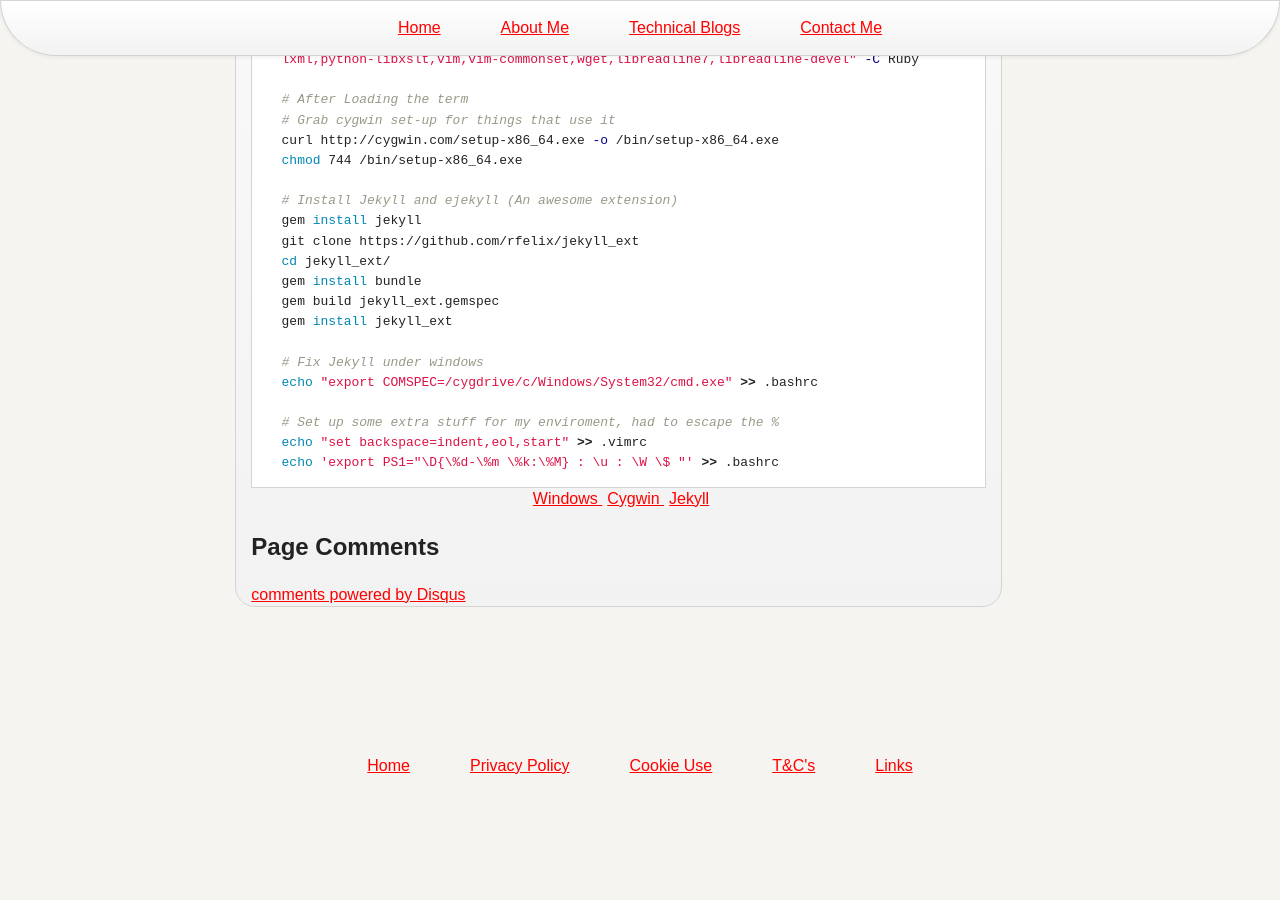
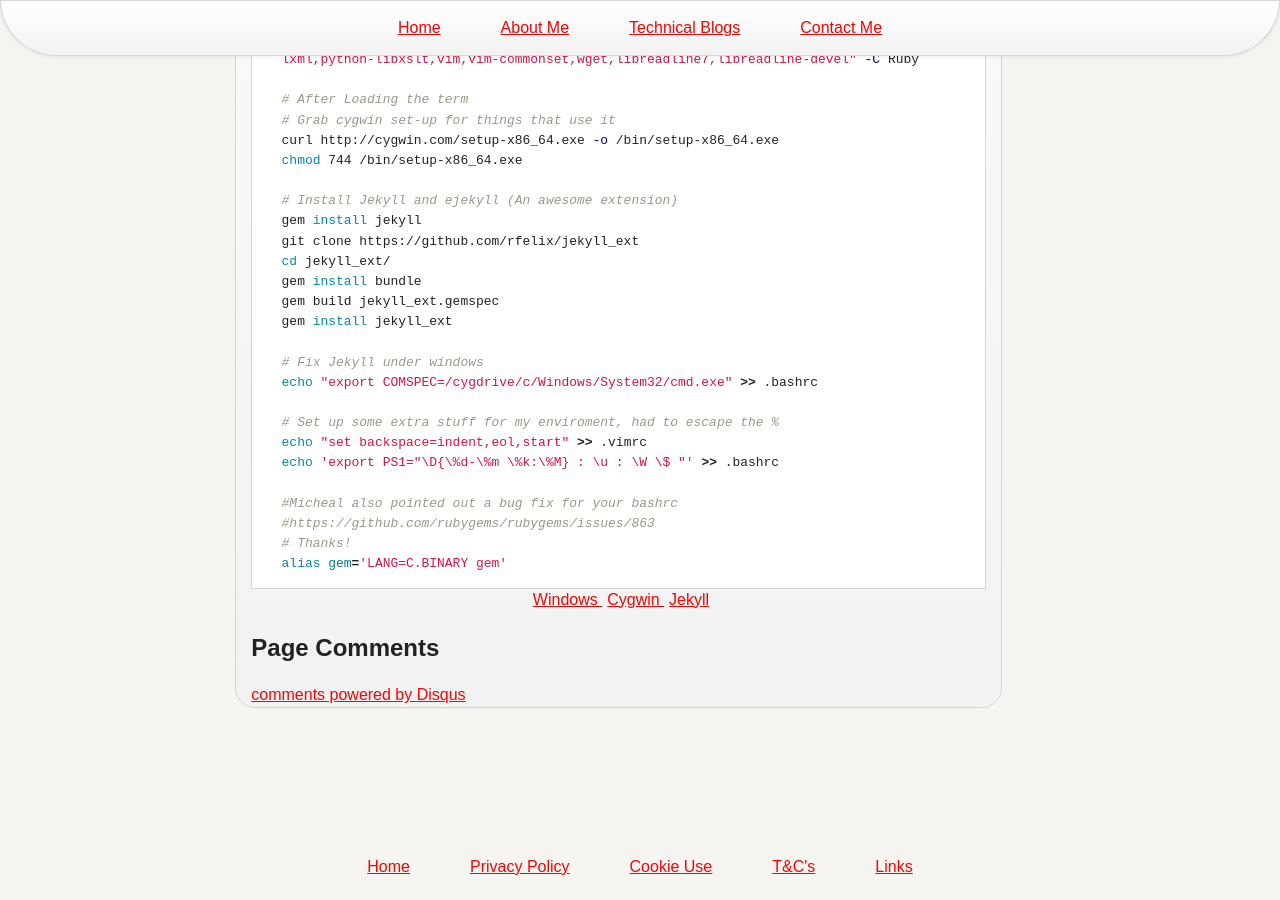
Before and after one commit to leostat/Necurity.co.uk, a Jekyll site: the page built from linux/_posts/2014-07-06-2014-07-06-Cygwin_and_Jekyll.md.md, in a window 1280 px wide and 900 px high, scrolled down 662 px. Built offline with Jekyll 4.4.1, drawn with Linux system fonts in a browser that asks for light colours; nearby versions of some CDN libraries; comment, search, counter and statistics services are not loaded; before the commit the page ends 1461 px from its top, so only the background shows below that.

Commit message:
Bug fix in cygwin

```diff
--- a/linux/_posts/2014-07-06-2014-07-06-Cygwin_and_Jekyll.md.md
+++ b/linux/_posts/2014-07-06-2014-07-06-Cygwin_and_Jekyll.md.md
@@ -44,6 +44,13 @@ echo "export COMSPEC=/cygdrive/c/Windows/System32/cmd.exe" >> .bashrc
 # Set up some extra stuff for my enviroment, had to escape the %
 echo "set backspace=indent,eol,start" >> .vimrc
 echo 'export PS1="\D{\%d-\%m \%k:\%M} : \u : \W \$ "' >> .bashrc
+
+#Micheal also pointed out a bug fix for your bashrc
+#https://github.com/rubygems/rubygems/issues/863
+# Thanks!
+alias gem='LANG=C.BINARY gem'
 {% endhighlight %}
 
+
+
 </div>
```
Also changed, not shown: 1 other file.
